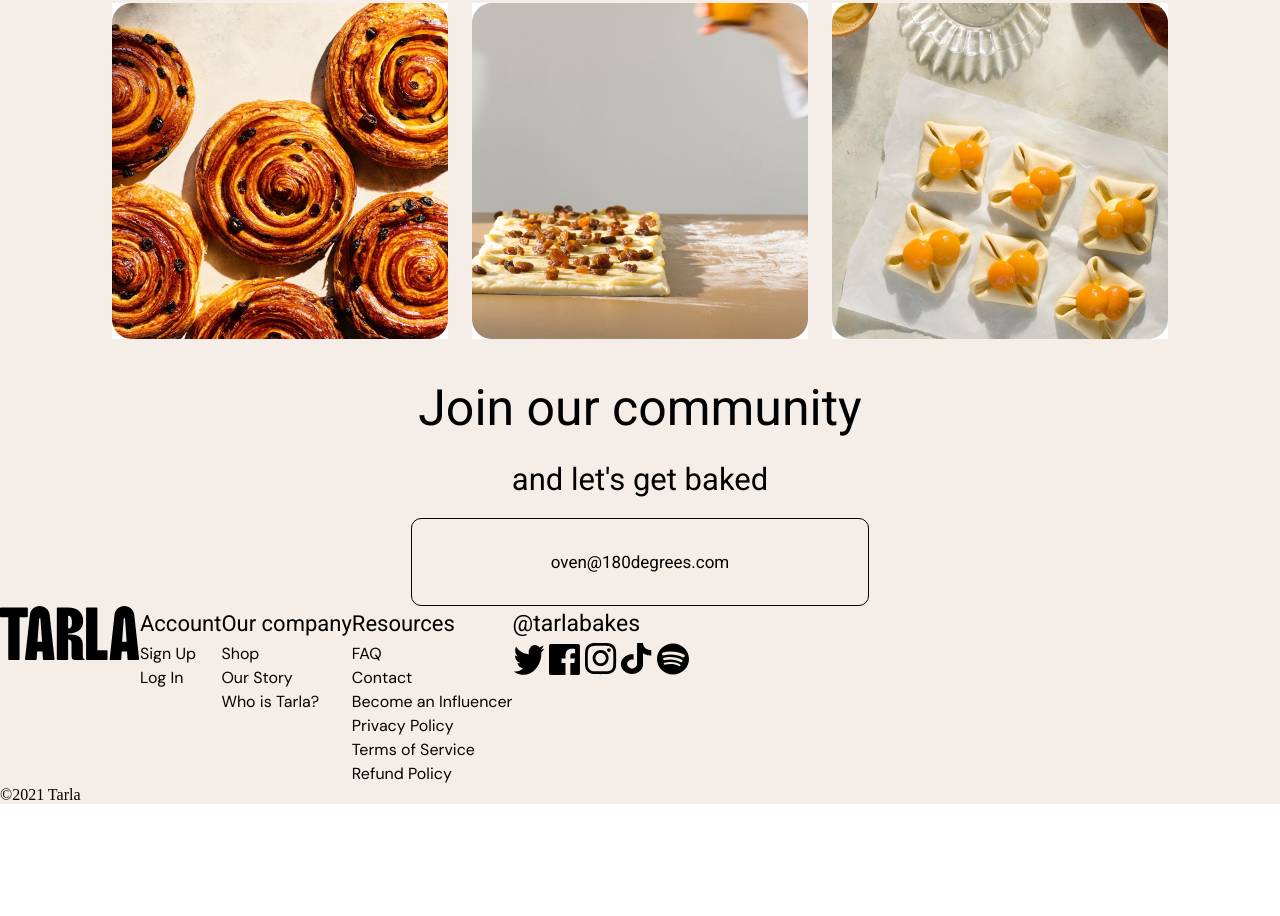
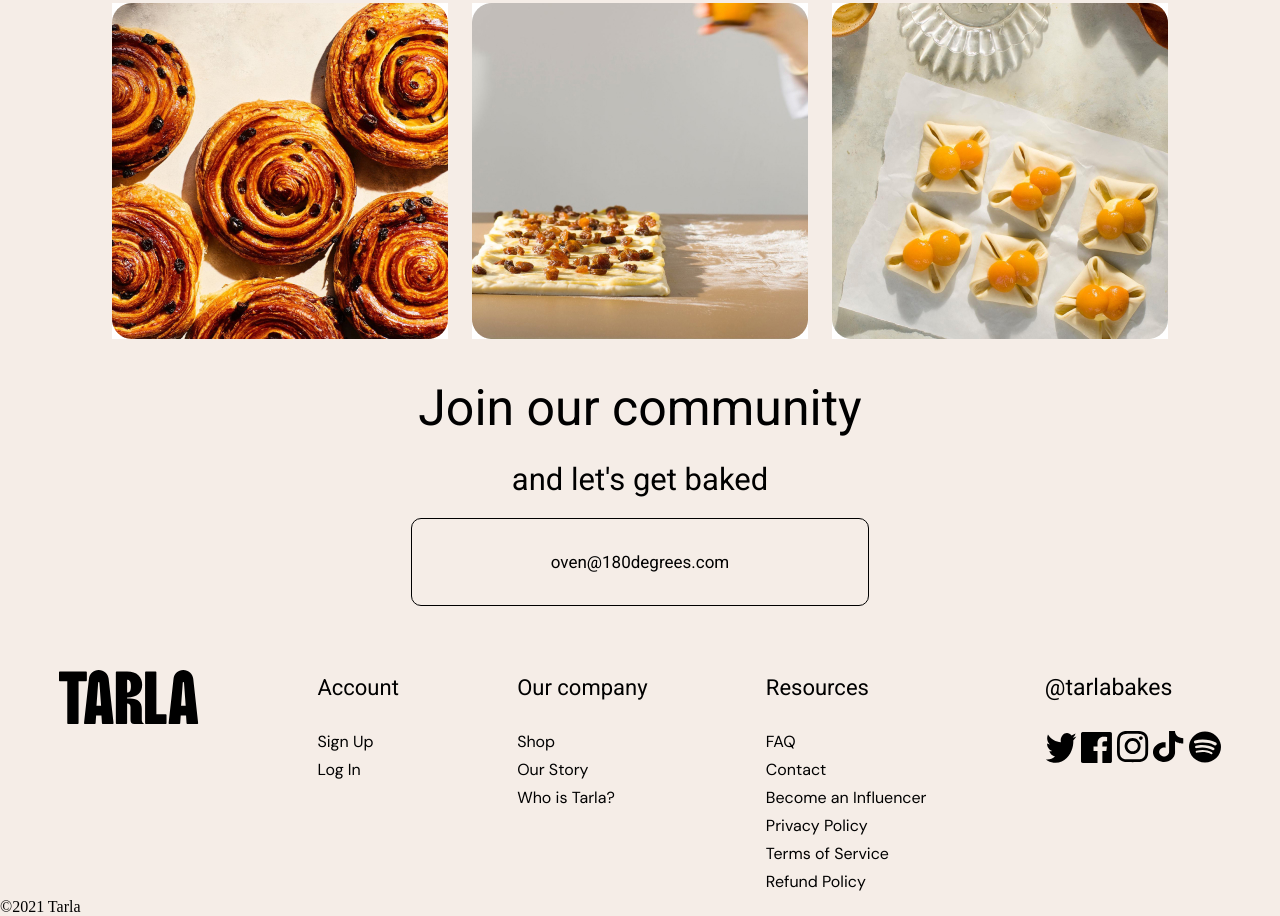
Before and after one commit to Jberestian/tarla, a plain HTML site: page index.html in a window 1280 px wide. Shown: the part 6877-7793 px from the top of the page. Before the commit the page ends 7681 px from the top, so only its background shows below. Drawn offline with Linux system fonts and the light colour scheme.

Commit message:
added footer styles

```diff
--- a/styles/style.css
+++ b/styles/style.css
@@ -400,6 +400,7 @@
   align-items: center;
   flex-direction: column;
   margin-top: 33px;
+  margin-bottom: 64px;
 }
 
 .community_title {
@@ -437,6 +438,7 @@
 
 .footer_block {
   display: flex;
+  justify-content: space-around;
 }
 
 .column {
@@ -451,6 +453,7 @@
   line-height: 36.02px;
   text-align: left;
   color: #000000;
+  margin-bottom: 24px;
 }
 
 .footer_text {
@@ -460,6 +463,7 @@
   line-height: 24px;
   text-align: left;
   color: #000000;
+  margin-bottom: 4px;
 }
 
 .social_link {
@@ -470,3 +474,7 @@
   text-align: left;
   color: #000000;
 }
+
+.social_block {
+  margin-top: 24px;
+}
```
